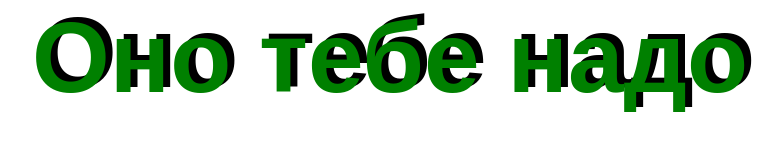
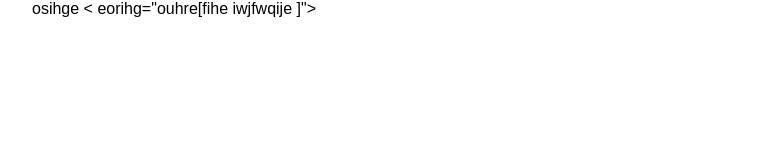
Before and after one commit to MiroshnikovLI/ono-tebe-nado, a plain HTML site: page index.html in a window 1280 px wide. Shown: the whole page, without its empty margins (58-841 px from the left). Drawn offline with Linux system fonts and the light colour scheme.

Commit message:
test-twoo

```diff
--- a/index.html
+++ b/index.html
@@ -9,8 +9,12 @@
     <link rel="stylesheet" href="styles/style.css">
   </head>
 <body>
-  <header>
-    <h1 class="test-header">Оно тебе надо</h1>
-  </header>
+  <H1></H1>
+  osihge
+  < eorihg="ouhre[fihe
+  iwjfwqije
+  ]"></
+  oefowef
+  shg>
 </body>
 </html>
--- a/styles/style.css
+++ b/styles/style.css
@@ -1,7 +1 @@
 /* место для вашего кода */
-
-.test-header {
-    font-size: 100px;
-    color: green;
-    text-shadow: 7px -5px black;
-}
```
